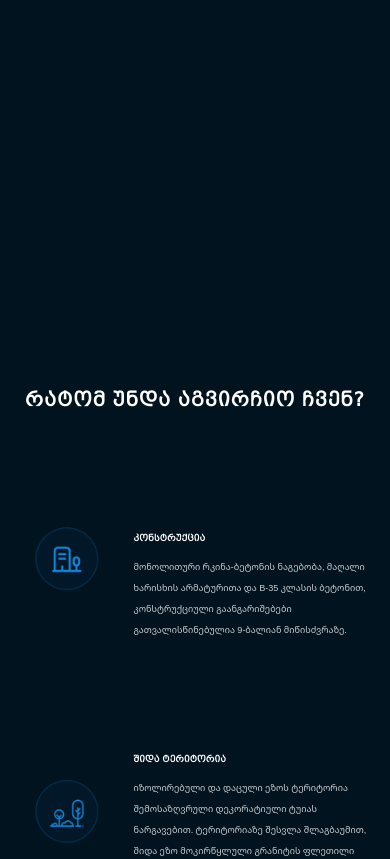
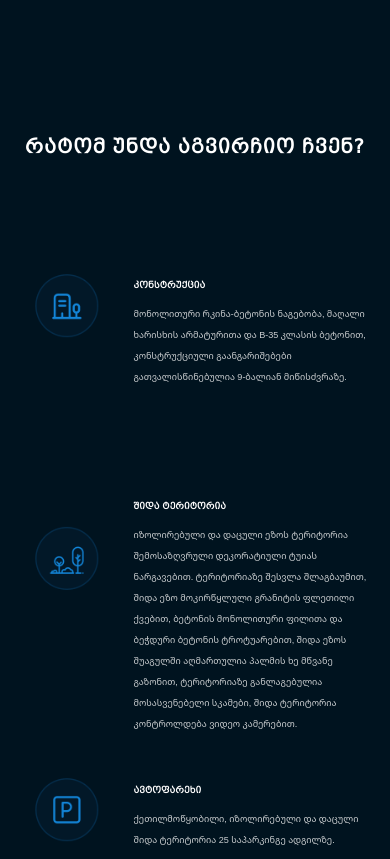
Before and after one commit to llakard08/gimg-front, a React (Create React App) app: page / in a window 390 px wide. Shown: the part 760-1619 px from the top of the page. Built offline with nearby package versions, Linux system fonts and the light colour scheme.

Commit message:
iphone 13/14 whyGimg fix

```diff
--- a/src/components/WhyGIMG/WhyGIMG.module.css
+++ b/src/components/WhyGIMG/WhyGIMG.module.css
@@ -380,6 +380,7 @@ Laptop S
 @media only screen and (max-width: 425px) {
 
     .whyGimgSection {
+        margin-top: -30vh;
         width: 136%;
         scale: 0.7;
         row-gap: 30vw;
```
